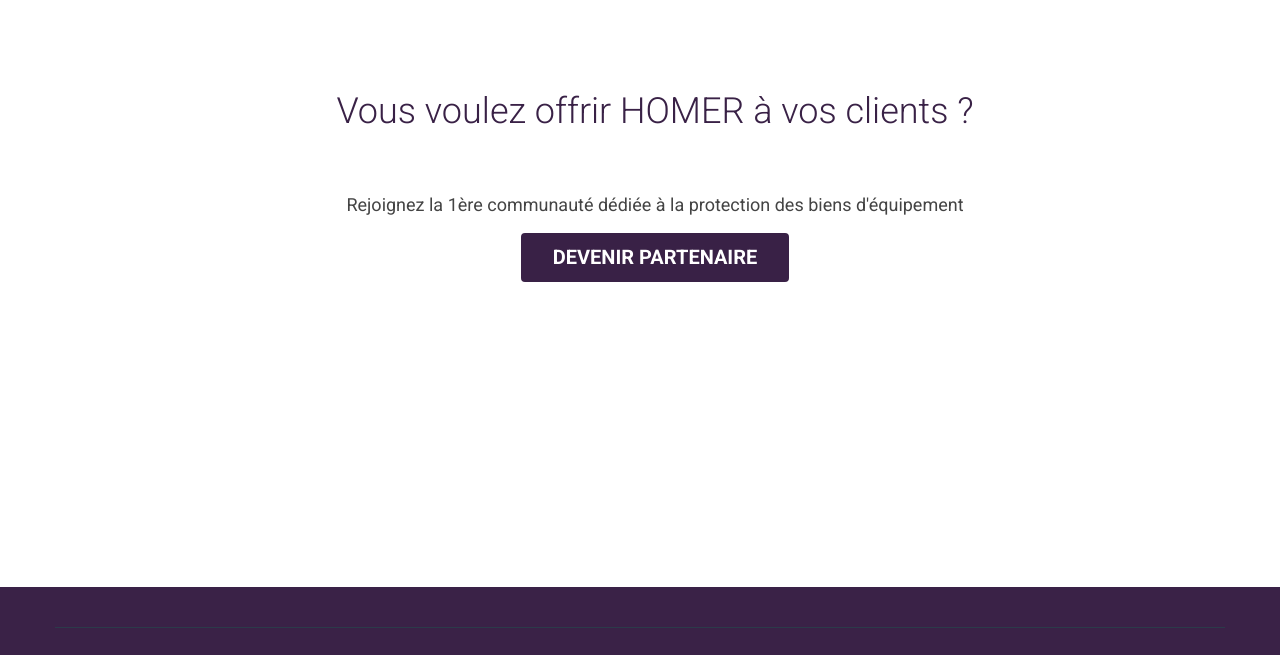
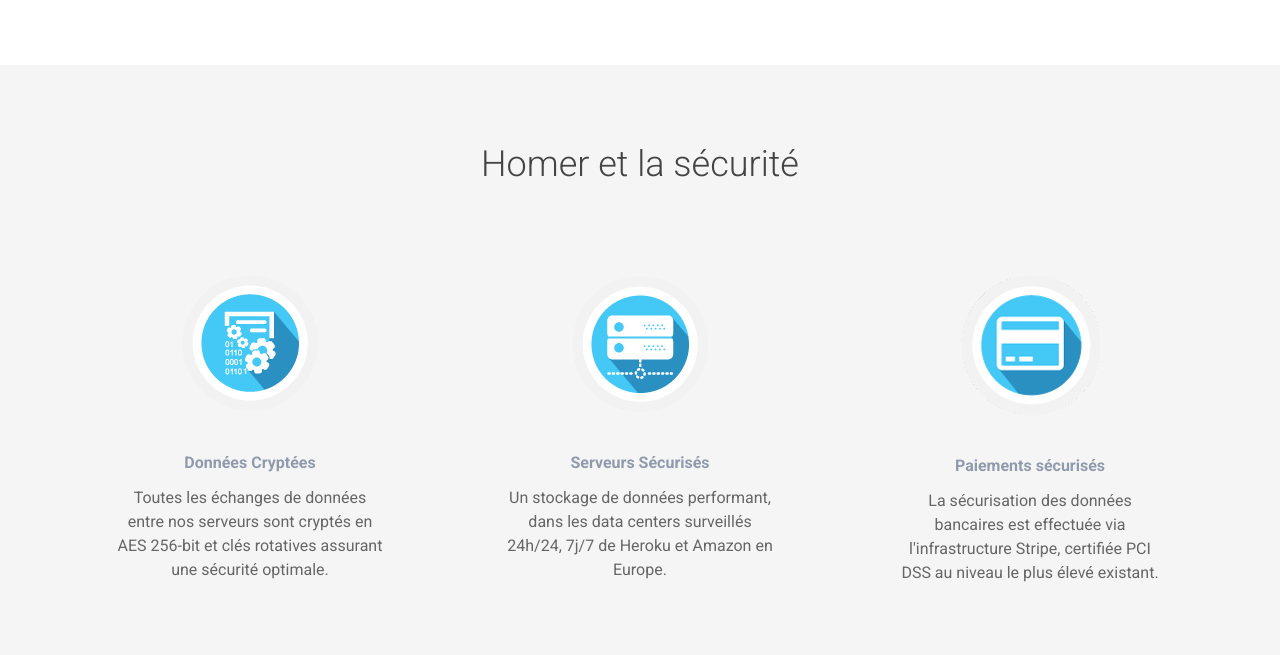
Before and after one commit to Myeggbox/homer, a plain HTML site: page index.html in a window 1280 px wide. Shown: the part 3761-4416 px from the top of the page. Drawn offline with Linux system fonts and the light colour scheme; a script that the page names is missing.

Commit message:
modif K
ajout css léger
ajout chaussette
-images
-texte (à relire?)

```diff
--- a/assets/css/styles.css
+++ b/assets/css/styles.css
@@ -3135,6 +3135,12 @@
     padding: 0;
   }
 }
+/*images kevin */
+.security{
+  margin-bottom:42px;
+
+}
+
 /* Small devices (tablets, 768px and up) */
 @media (min-width: 768px) {
   .config-wrapper {
--- a/index.html
+++ b/index.html
@@ -140,27 +140,12 @@
                         <!--//quote-->
                     </div><!--//content-->
                     <figure class="figure col-md-offset-1 col-sm-offset-0 col-xs-offset-0 col-xs-12 col-md-7">
-                        <img class="img-responsive" src="assets/images/figures/figure-5.png" alt="" />
+                        <img class="img-responsive" src="assets/images/figures/figure-3.png" alt="" />
                         <figcaption class="figure-caption">Homer vous accompagne en cas de sinistres</a> </figcaption>
 
 
                     </figure>
-                </div><!--//item-->
 
-                  <div class="row item ">
-                    <div class="content col-xs-12 col-md-4">
-                        <h3 class="title">Il est à vos côtés dans la relation avec votre assureur</h3>
-                        <div class="desc">
-                            <p>L'expertise et l'expérience de Myeggbox vous accompagne, de la comparaison d'offres à la déclaration de sinistres en passant par la résiliation et le changement de votre assurance habitation.</p>
-                        </div>
-                        <!--//quote-->
-                    </div><!--//content-->
-                    <figure class="figure col-md-offset-1 col-sm-offset-0 col-xs-offset-0 col-xs-12 col-md-7">
-                        <img class="img-responsive" src="assets/images/figures/figure-4.png" alt="" />
-                        <figcaption class="figure-caption">Homer vous accompagne en cas de sinistres</a> </figcaption>
-
-
-                    </figure>
                 </div>
 
 
@@ -199,11 +184,34 @@
                <p class="intro">Rejoignez la 1ère communauté dédiée à la protection des biens d'équipement</p>
                <p><a class="btn btn-cta btn-cta-primary" href="pro/homerpro.html" target="_blank">DEVENIR PARTENAIRE</a></p>
             </div><!--//container-->
+
         </section>
 
 
             </div><!--//container-->
+
         </section><!--//why-->
+
+     <section class="steps section"><!-- chaussette -->
+        <div class="container">
+            <h2 class="title text-center">Homer et la sécurité</h2>
+               <div class="row">
+                     <div class="step text-center col-xs-12 col-sm-4">
+                        <h3 class="title"><img class="security" src="assets/images/figures/cryptage.png" alt=""></img><br /><span class="text">Données Cryptées</span></h3>
+                       <p>Toutes les échanges de données entre nos serveurs sont cryptés en AES 256-bit et clés rotatives assurant une sécurité optimale.</p>
+                    </div><!--//step-->
+                 <div class="step text-center col-xs-12 col-sm-4">
+                         <h3 class="title"><img class="security" src="assets/images/figures/serveur.png" alt=""><br /><span class="text">Serveurs Sécurisés</span></h3>
+                         <p>Un stockage de données performant, dans les data centers surveillés 24h/24, 7j/7 de Heroku et Amazon en Europe.</p>
+                 </div><!--//step-->
+                    <div class="step text-center col-xs-12 col-sm-4">
+                       <h3 class="title"><img class="security" src="assets/images/figures/banque.png" alt=""></img><br /><span class="text">Paiements sécurisés</span></h3>
+                         <p>La sécurisation des données bancaires est effectuée via l'infrastructure Stripe, certifiée PCI DSS au niveau le plus élevé existant.</p>
+                 </div><!--//step-->
+
+              </div><!--//row-->
+           </div><!--//container-->
+    </section><!--//chaussette-->
 
         <!-- ******Testimonials Section****** -->
 
```
Also changed, not shown: assets/images/figures/banque.png (added), assets/images/figures/cryptage.png (added), assets/images/figures/serveur.png (added).
